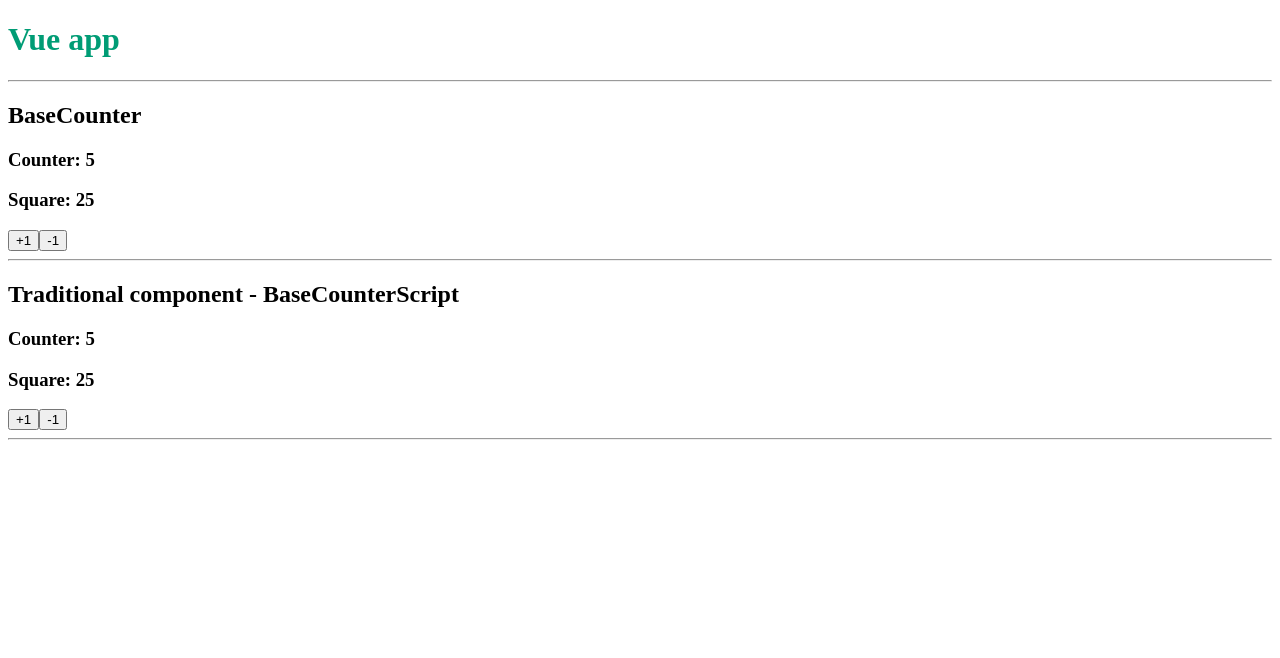
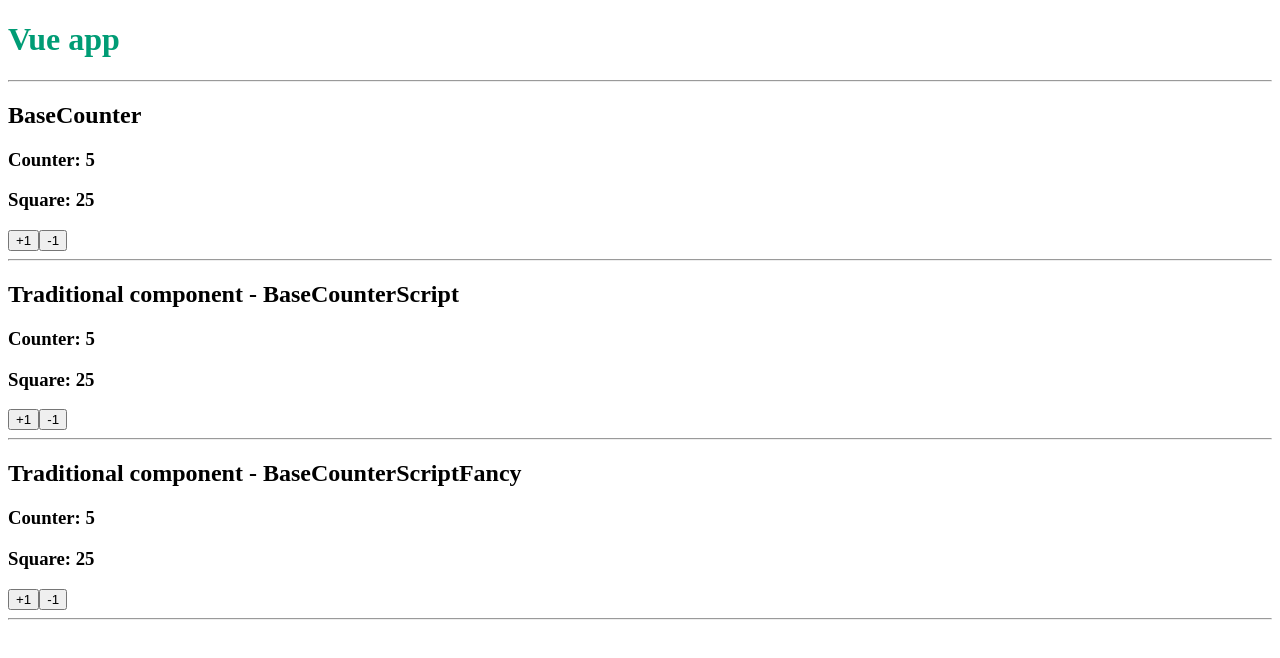
Before and after one commit to Rubru94/course-vue-from-zero-to-expert, a Vue app in the folder vue/03-indecision-app/: page / in a window 1280 px wide. Shown: the top 658 px of the page. Built offline with nearby package versions, Linux system fonts and the light colour scheme.

Commit message:
feat(03-indecision-app): Separate logic from SFC

```diff
--- a/vue/03-indecision-app/src/App.vue
+++ b/vue/03-indecision-app/src/App.vue
@@ -5,11 +5,13 @@
   <!-- : equal to write v-bind -->
   <BaseCounter :value="5" />
   <BaseCounterScript :value="5" />
+  <BaseCounterScriptFancy :value="5" />
 </template>
 
 <script lang="ts" setup>
 import BaseCounter from './components/BaseCounter.vue';
 import BaseCounterScript from './components/BaseCounterScript.vue';
+import BaseCounterScriptFancy from './components/base-counter-script-fancy/BaseCounterScriptFancy.vue';
 </script>
 
 <style scoped>
--- /dev/null
+++ b/vue/03-indecision-app/src/components/base-counter-script-fancy/BaseCounterScriptFancy.ts
@@ -0,0 +1,16 @@
+import { computed, defineComponent, ref } from 'vue';
+
+export default defineComponent({
+  props: {
+    value: { type: Number, required: true }
+  },
+  setup(props) {
+    const counter = ref(props.value);
+    const squareCounter = computed(() => Math.pow(counter.value, 2));
+
+    return {
+      counter,
+      squareCounter
+    };
+  }
+});
--- /dev/null
+++ b/vue/03-indecision-app/src/components/base-counter-script-fancy/BaseCounterScriptFancy.vue
@@ -0,0 +1,15 @@
+<template>
+  <h2>Traditional component - BaseCounterScriptFancy</h2>
+  <section>
+    <h3>Counter: {{ counter }}</h3>
+    <h3>Square: {{ squareCounter }}</h3>
+
+    <div>
+      <button @click="counter++">+1</button>
+      <button @click="counter--">-1</button>
+    </div>
+  </section>
+  <hr />
+</template>
+
+<script lang="ts" src="./BaseCounterScriptFancy"></script>
```
